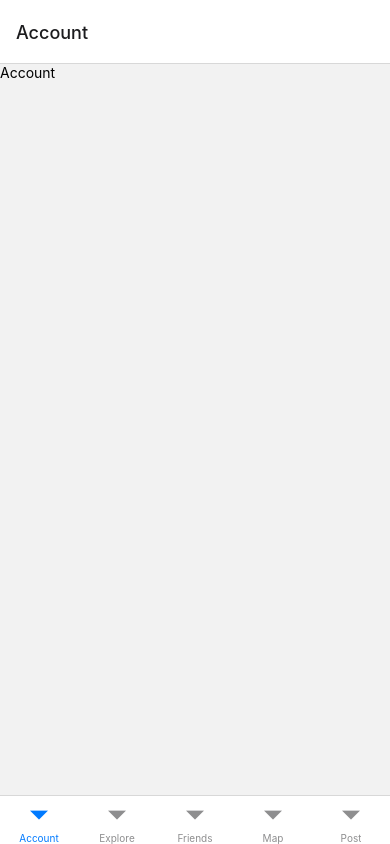
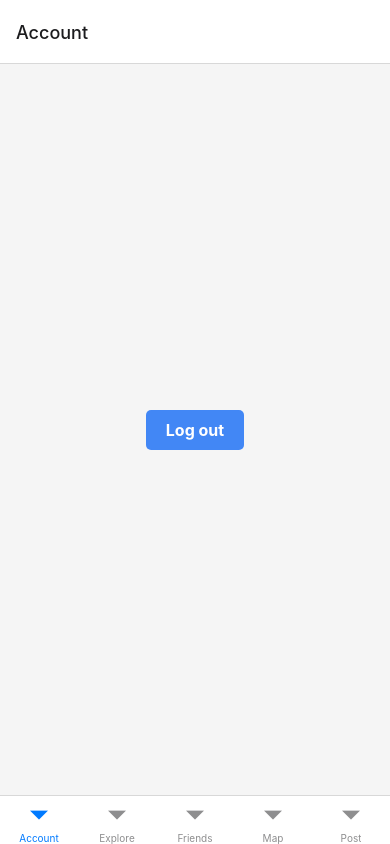
Before and after one commit to Food-App-Dev-Team/Food_App_React-native, a React Native app in the folder Food_App/: screen /Account in a window 390 px wide. Built offline with nearby package versions, Linux system fonts and the light colour scheme.

Commit message:
Initialized account page

```diff
--- a/Food_App/App.jsx
+++ b/Food_App/App.jsx
@@ -25,19 +25,11 @@ import {
 
 import { createBottomTabNavigator } from '@react-navigation/bottom-tabs';
 
-const App = () => {
-  return (
-    <View style={styles.container}>
-      <Base />
-    </View>
-  );
-}
-
 import { NavigationContainer } from '@react-navigation/native';
 
 const Tab = createBottomTabNavigator();
 
-function Base() {
+function App() {
     return (
         <NavigationContainer>
             <Tab.Navigator>
@@ -65,4 +57,4 @@ const styles = StyleSheet.create({
   },
 });
 
-export default Base
+export default App
--- a/Food_App/Pages/Account.jsx
+++ b/Food_App/Pages/Account.jsx
@@ -7,10 +7,59 @@ import {
     Text,
     useColorScheme,
     View,
+    TouchableOpacity
   } from 'react-native';
+
+const styles = StyleSheet.create({
+    container: {
+      flex: 1,
+      justifyContent: 'center',
+      alignItems: 'center',
+      backgroundColor: '#f5f5f5',
+    },
+    text: {
+      fontSize: 16,
+      fontWeight: 'bold',
+      color: '#333333',
+    },
+    button: {
+      backgroundColor: '#4287f5',
+      paddingVertical: 10,
+      paddingHorizontal: 20,
+      borderRadius: 5,
+    },
+    buttonText: {
+      color: '#ffffff',
+      fontSize: 16,
+      fontWeight: 'bold',
+    }
+});
+
+
+
 function Account() {
+    const test_username = "Bruce"
+    const test_userpassword = "06252023"
+
+
+    function Authenticate(userpassword, password) {
+        return userpassword === password
+    }
+
+    function Logout() {
+
+    }
+
     return (
-        <Text>Account</Text>
+        <View style = {styles.container}>
+            <Text style = {styles.text}></Text>
+            <TouchableOpacity style={styles.button} onPress={Logout}>
+                <Text style={styles.buttonText}>Log out</Text>
+            </TouchableOpacity>
+
+        </View>
+
+
     )
 }
 
```
Also changed, not shown: 1 other file (tests, documents, lock files or other folders).
